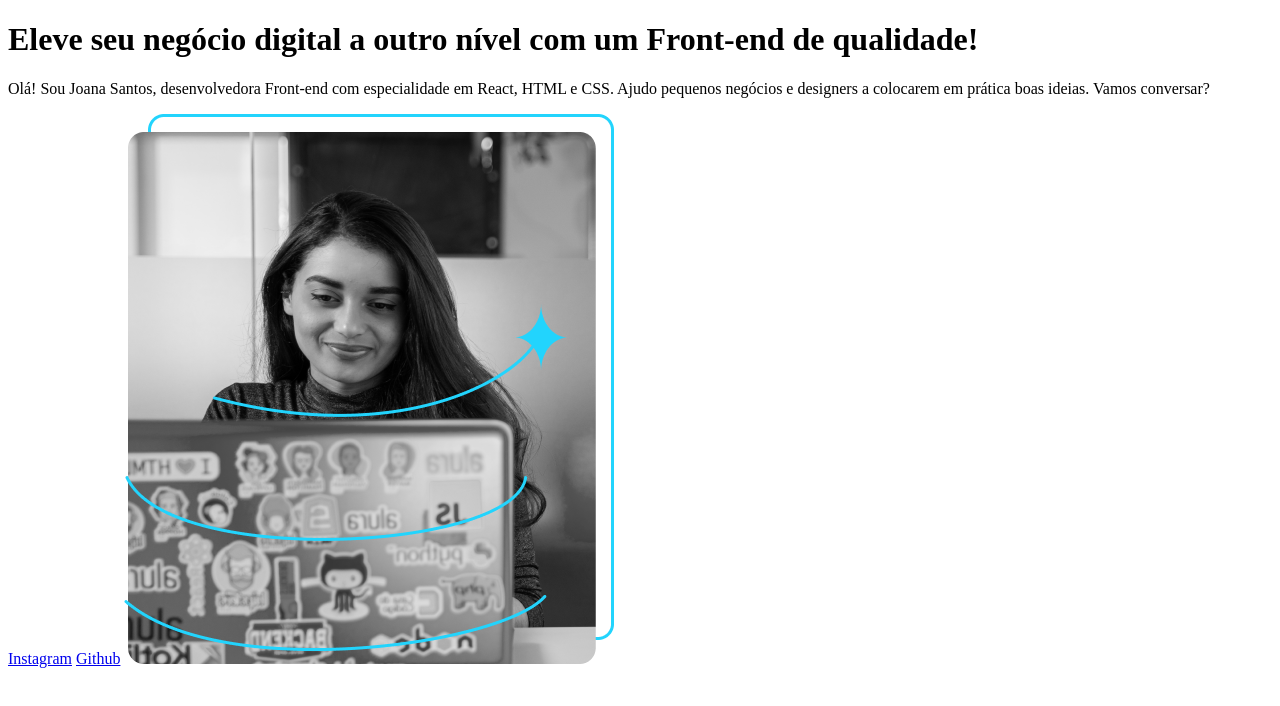
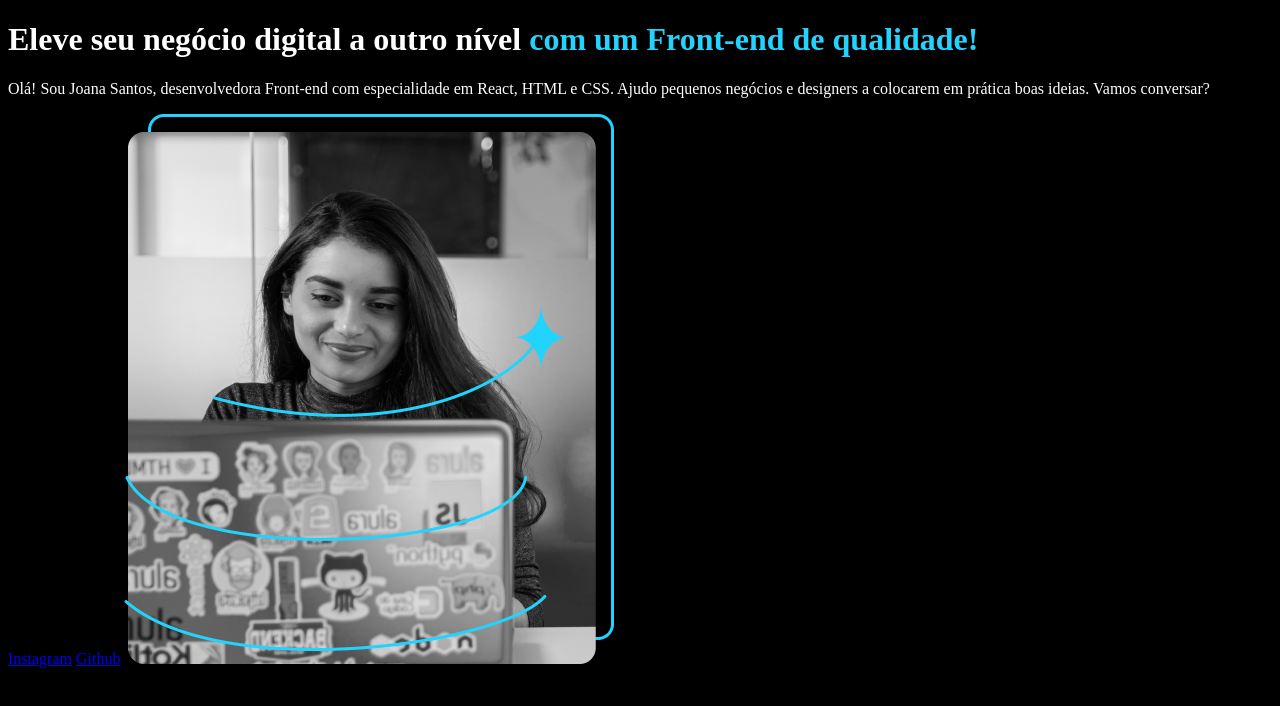
Before and after one commit to ccaioprado/2024_1_Alura_HTML, a plain HTML site: page index.html in a window 1280 px wide. Drawn offline with Linux system fonts and the light colour scheme.

Commit message:
Feat: Inicio da estilização

```diff
--- a/index.html
+++ b/index.html
@@ -4,6 +4,7 @@
     <meta charset="UTF-8">
     <meta name="viewport" content="width=device-width, initial-scale=1.0">
     <title>Portifólio</title>
+    <link rel="stylesheet" href="./style.css">
 </head>
 <body>
     <header></header>
--- /dev/null
+++ b/style.css
@@ -0,0 +1,8 @@
+body{
+    background-color: black;
+    color: white;
+}
+
+strong{
+    color: #22D4FD
+}
```
